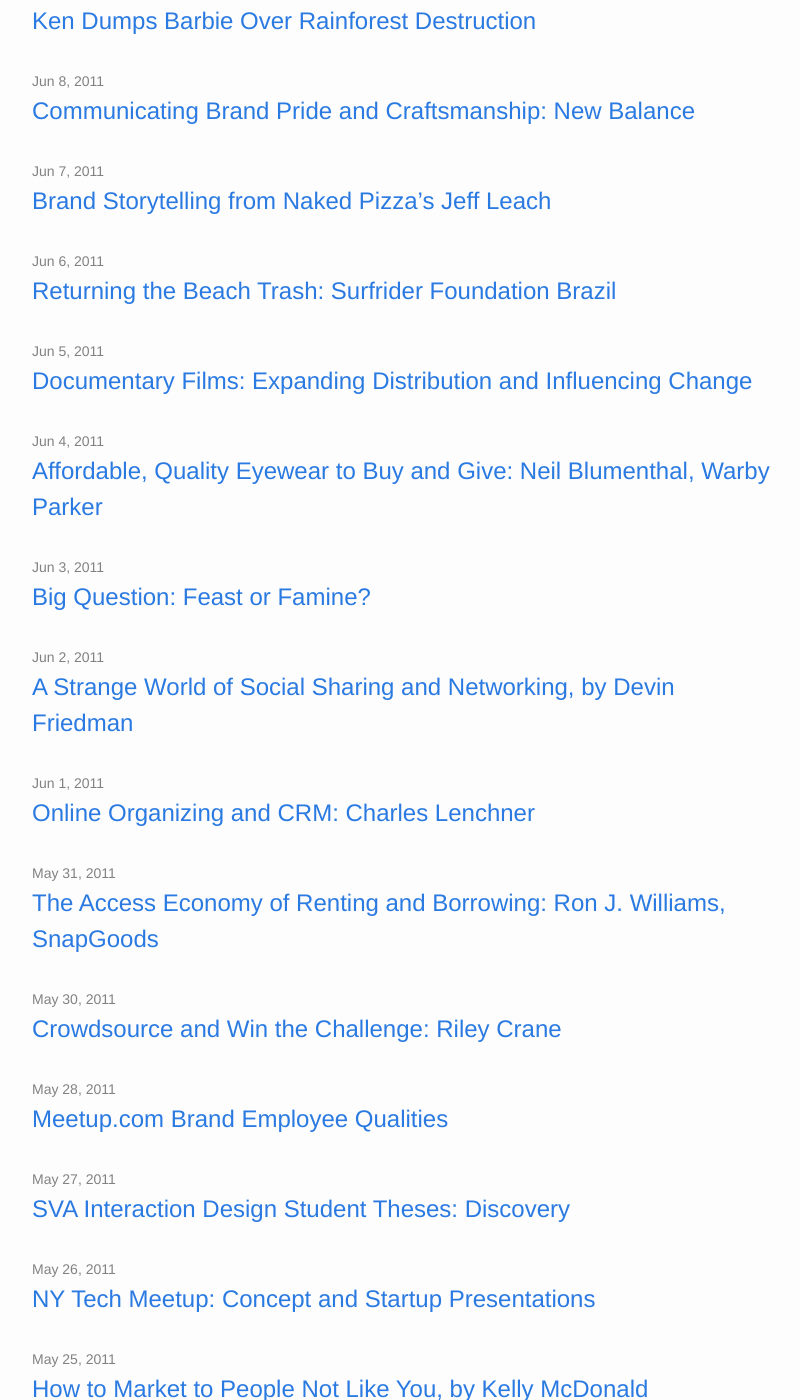
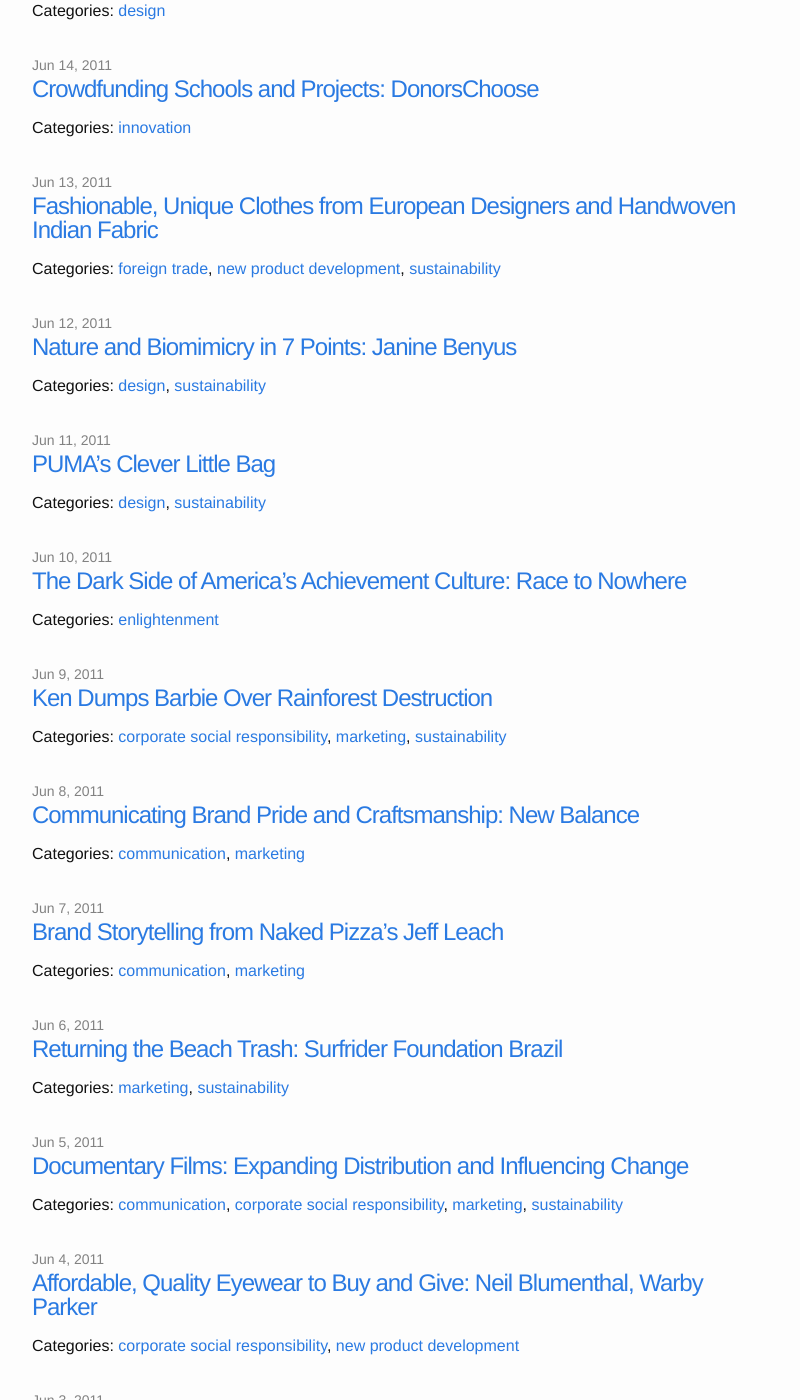
Before and after one commit to mvellandi/journal-old, a Jekyll site: the page built from index.html, in a window 1280 px wide and 1400 px high, scrolled down 2923 px. Shown: the whole window, without its empty margins (238-1038 px from the left). Built offline with Jekyll 4.4.1, drawn with Linux system fonts in a browser that asks for light colours; the list of posts is cut into pages by our own code; some of the changed text lies outside the part shown.

Commit message:
~ add proper seo site title; categories link

```diff
--- a/index.html
+++ b/index.html
@@ -17,20 +17,33 @@
     </div>
   </div>
 
-  <h1 class="page-heading" style="margin-top: 3rem;">Posts</h1>
+  <h1 class="page-heading" style="margin-top: -3rem; margin-left: -9999px">Old Journal by Mario Vellandi</h1>
+  <div style="display: flex; gap: 1.8rem; margin-top: 3rem; margin-bottom: 2rem;">
+    <h2 class="view-list all-posts">All Posts</h2>
+    <h2 class="view-list all-categories"><a href="categories">All 618 Posts by 14 Categories</a></h2>
+  </div>
 
   <ul class="post-list">
     {% for post in site.posts %}
       <li>
         <span class="post-meta">{{ post.date | date: "%b %-d, %Y" }}</span>
 
-        <h2>
+        <h2 class="post-title">
           <a class="post-link" href="{{ post.url | prepend: site.baseurl }}">{{ post.title }}</a>
         </h2>
+        {% if post.categories %}
+          <p class="post-categories">
+            Categories:
+            {% for category in post.categories %}
+              <a href="{{ site.baseurl }}/categories/#{{ category | slugify }}">{{ category }}</a>{% unless forloop.last %}, {% endunless %}
+            {% endfor %}
+          </p>
+        {% endif %}
       </li>
     {% endfor %}
   </ul>
 
-  <p class="rss-subscribe">subscribe <a href="{{ "/feed.xml" | prepend: site.baseurl }}">via RSS</a></p>
+    <p class="categories-link">Browse by <a href="{{ "/categories/" | prepend: site.baseurl }}">Categories</a></p>
+
 
 </div>
```
